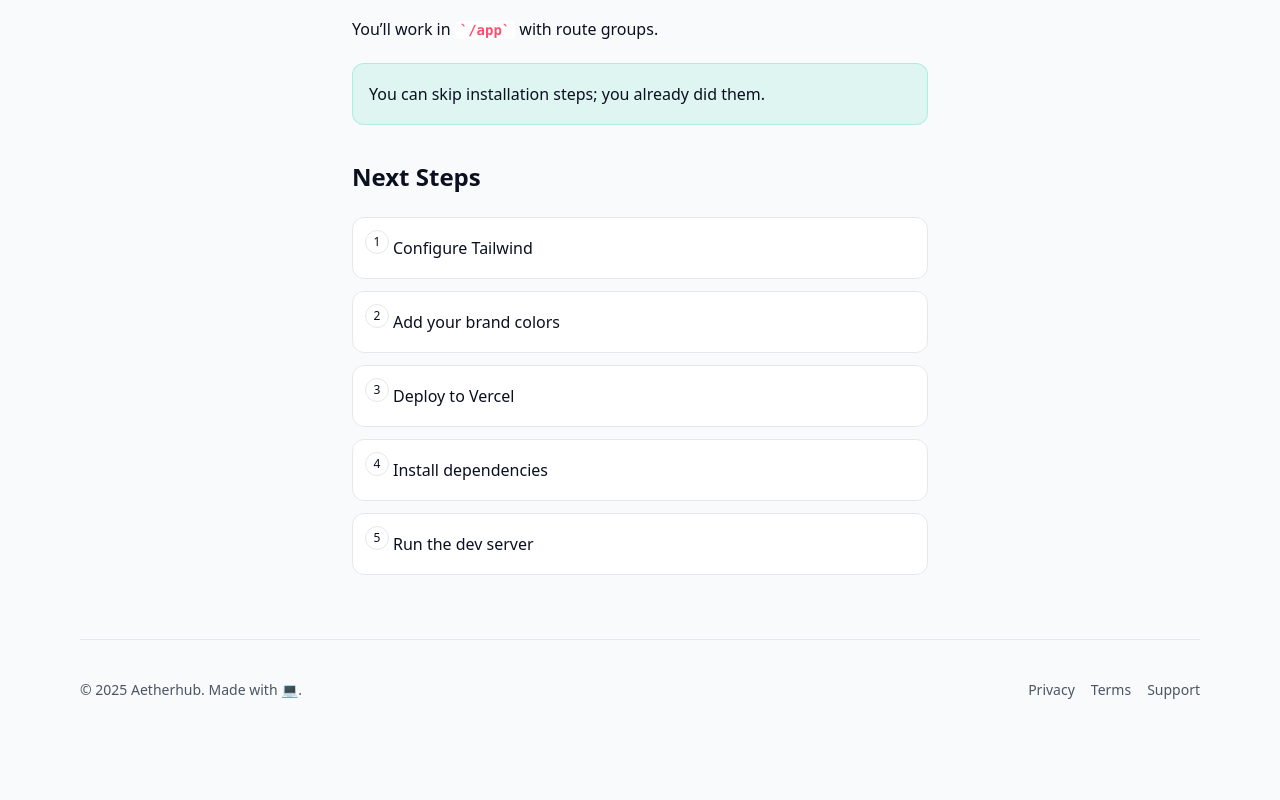
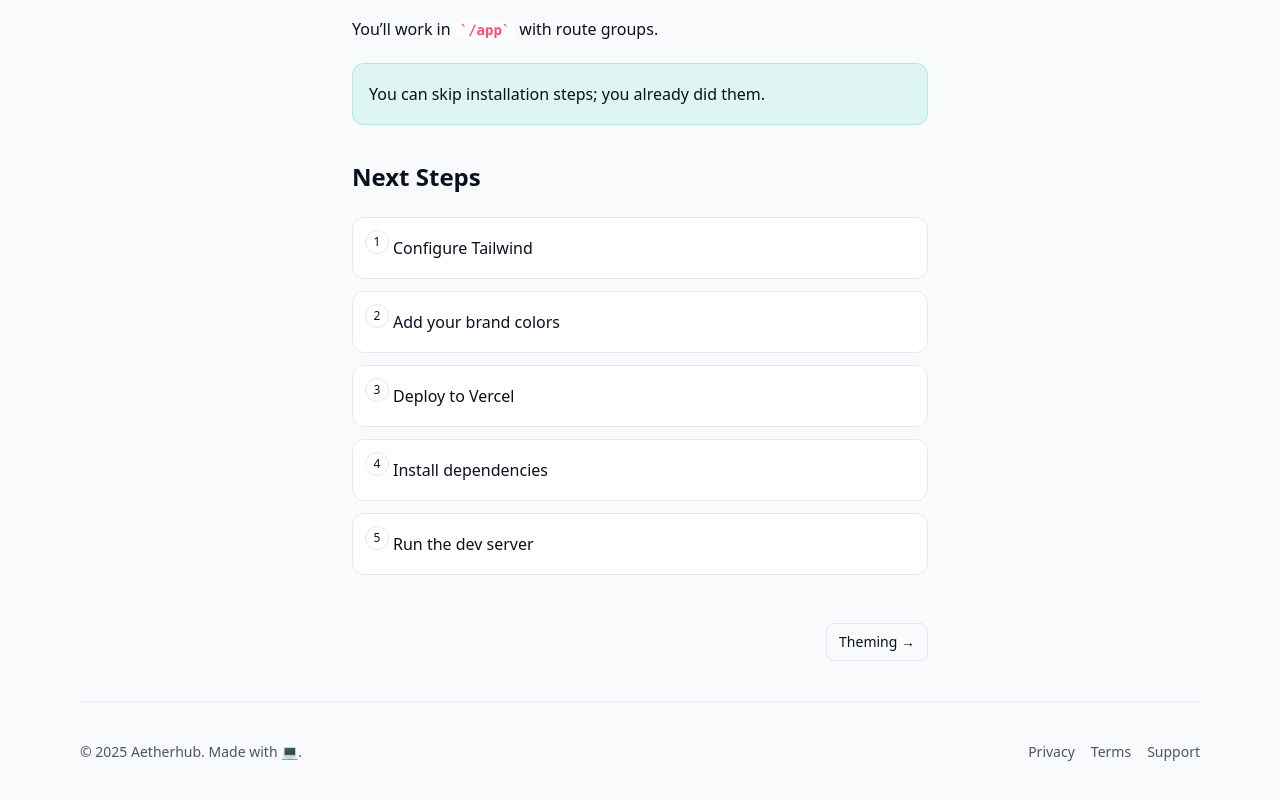
Before and after one commit to alvaro1856/my-aether-hub, a Next.js app: page /docs/getting-started in a window 1280 px wide. Shown: the part 696-1496 px from the top of the page. Before the commit the page ends 1436 px from the top, so only its background shows below. Built offline with nearby package versions, Linux system fonts and the light colour scheme.

Commit message:
feat(docs): add prev/next pager navigation to docs pages

```diff
--- /dev/null
+++ b/app/_components/DocsPager.tsx
@@ -0,0 +1,40 @@
+"use client";
+
+import Link from "next/link";
+import { usePathname } from "next/navigation";
+import { DOCS_FLAT } from "../docs/nav";
+
+export default function DocsPager() {
+  const pathname = usePathname();
+  const idx = DOCS_FLAT.findIndex((i) => pathname === i.href);
+  if (idx === -1) return null;
+
+  const prev = DOCS_FLAT[idx - 1];
+  const next = DOCS_FLAT[idx + 1];
+
+  return (
+    <nav className="mt-12 flex justify-between text-sm">
+      {prev ? (
+        <Link
+          href={prev.href!}
+          className="rounded-lg border border-[var(--ink-border)] px-3 py-2 hover:bg-[var(--panel)]"
+        >
+          ← {prev.title}
+        </Link>
+      ) : (
+        <span />
+      )}
+
+      {next ? (
+        <Link
+          href={next.href!}
+          className="rounded-lg border border-[var(--ink-border)] px-3 py-2 hover:bg-[var(--panel)]"
+        >
+          {next.title} →
+        </Link>
+      ) : (
+        <span />
+      )}
+    </nav>
+  );
+}
--- a/app/docs/layout.tsx
+++ b/app/docs/layout.tsx
@@ -3,6 +3,7 @@ import { Suspense } from "react";
 import DocsSidebar from "../_components/DocsSidebar";
 import TocHighlighter from "../_components/TocHighLighter"; // ensure spelling matches your file
 import ClientToc from "../_components/ClientToc"; // <-- use wrapper
+import DocsPager from "../_components/DocsPager";
 
 export default function DocsLayout({ children }: { children: ReactNode }) {
   return (
@@ -18,6 +19,7 @@ export default function DocsLayout({ children }: { children: ReactNode }) {
       <div>
         {children}
         <TocHighlighter />
+        <DocsPager />
       </div>
 
       {/* right: toc */}
--- a/app/docs/nav.ts
+++ b/app/docs/nav.ts
@@ -22,3 +22,8 @@ export const DOCS_NAV: NavItem[] = [
     ],
   },
 ];
+
+// Flatten out the sidebar tree for linear prev/next navigation
+export const DOCS_FLAT: NavItem[] = DOCS_NAV.flatMap((n) =>
+  n.items ? n.items : [n]
+).filter((n) => n.href);
```
